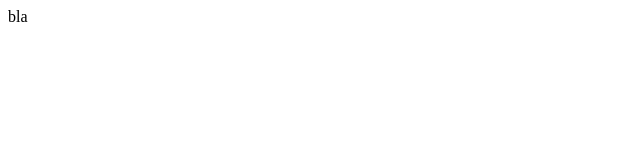
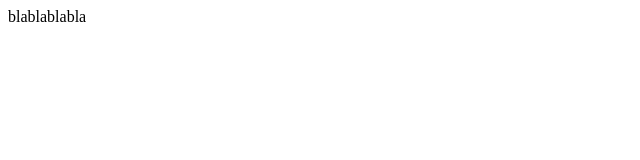
Before and after one commit to JerzyDziala/homepage, a plain HTML site: page index.html in a window 1280 px wide. Shown: the full height of the page, 0-640 px from the left. Drawn offline with Linux system fonts and the light colour scheme.

Commit message:
add index.html

```diff
--- a/index.html
+++ b/index.html
@@ -5,6 +5,6 @@
     <title>Home</title>
 </head>
 <body>
-    bla
+    blablablabla
 </body>
 </html>
```
